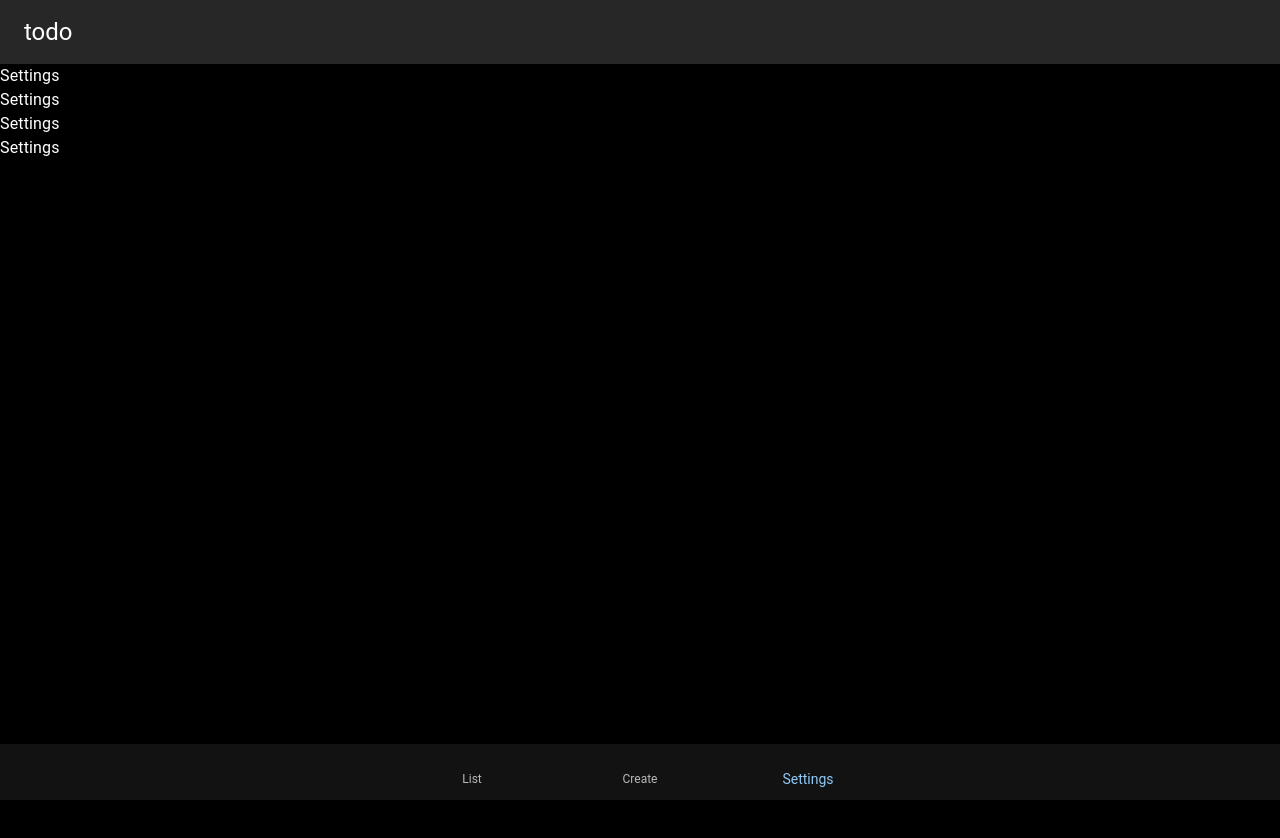
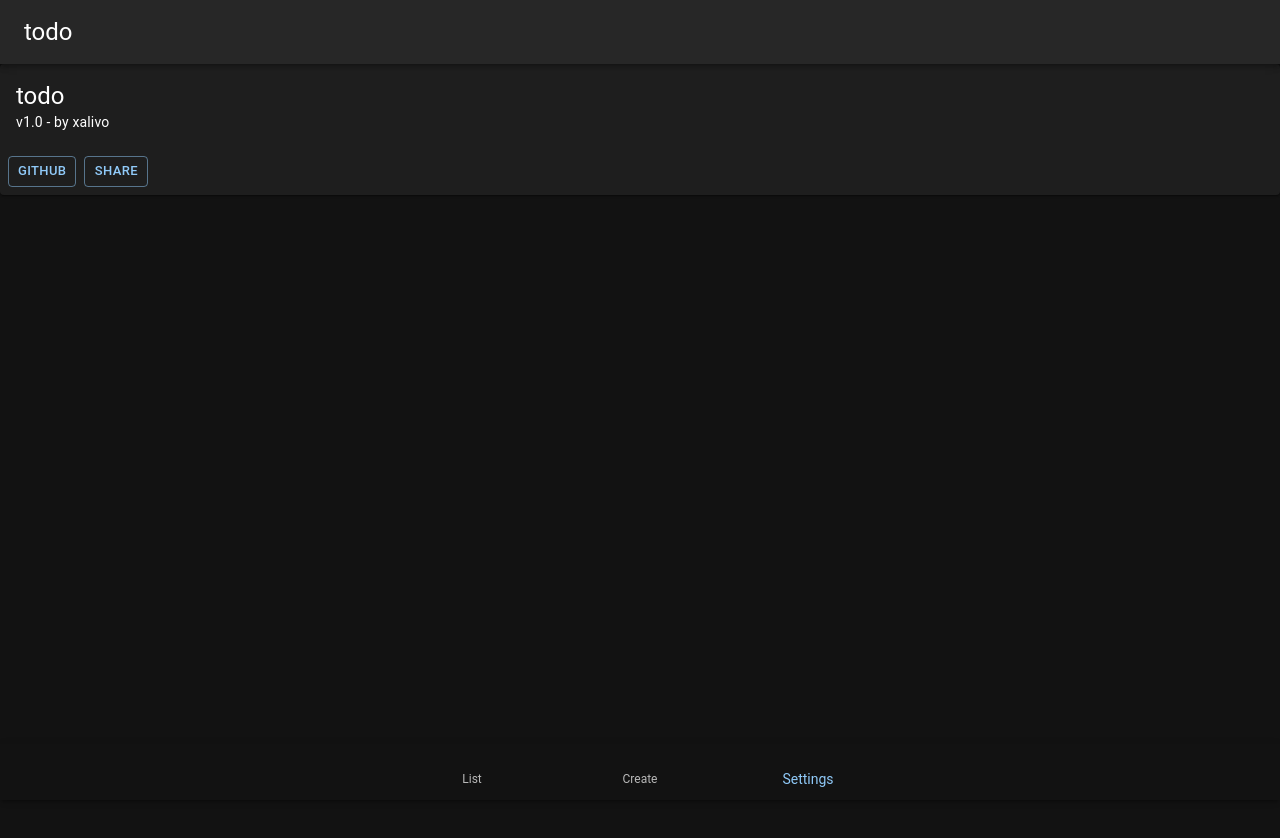
Before and after one commit to xalivo/todo, a React (Vite) app: page / in a window 1280 px wide. Both pictures are taken after a click on the button "Settings". Shown: the top 838 px of the page. After the commit the page ends 800 px from the top, so only its background shows below. Built offline with nearby package versions, Linux system fonts and the light colour scheme; some icons are missing.

Commit message:
created constants file, implemented App card for SettingsPage

```diff
--- /dev/null
+++ b/src/common/constants.ts
@@ -0,0 +1,2 @@
+export const APP_URL = "http://localhost:5173/"
+export const APP_VERSION = "v1.0"
--- a/src/components/SettingsPage.tsx
+++ b/src/components/SettingsPage.tsx
@@ -1,12 +1,33 @@
-import {Typography} from "@mui/material";
+import {Button, Card, CardActions, CardContent, Snackbar, Typography} from "@mui/material";
+import {APP_URL, APP_VERSION} from "../common/constants.ts";
+import {useState} from "react";
 
 const SettingsPage = () => {
+    const [isSnackbarOpened, setIsSnackbarOpened] = useState<boolean>(false);
+    const [msg, setMsg] = useState<string>();
+
+    const sendMessage = (message: string) => {
+        setMsg(message);
+        setIsSnackbarOpened(true);
+    }
+
     return (
-        <div style={{ width: '100%', height: '100vh', background: 'black', color: 'white' }}>
-            <Typography>Settings</Typography>
-            <Typography>Settings</Typography>
-            <Typography>Settings</Typography>
-            <Typography>Settings</Typography>
+        <div style={{width: '100%'}}>
+            <Card>
+                <CardContent>
+                    <Typography variant={"h5"}>todo</Typography>
+                    <Typography variant={"body2"}>{APP_VERSION} - by xalivo</Typography>
+                </CardContent>
+                <CardActions>
+                    <Button variant={"outlined"} size={"small"}>GitHub</Button>
+                    <Button onClick={() => {navigator.clipboard.writeText(APP_URL); sendMessage("Copied to clipboard.")}} variant={"outlined"}
+                            size={"small"}>Share</Button>
+                </CardActions>
+            </Card>
+            <Snackbar open={isSnackbarOpened}
+                      autoHideDuration={1000}
+                      onClose={() => setIsSnackbarOpened(false)}
+                      message={msg}/>
         </div>
     );
 };
```
